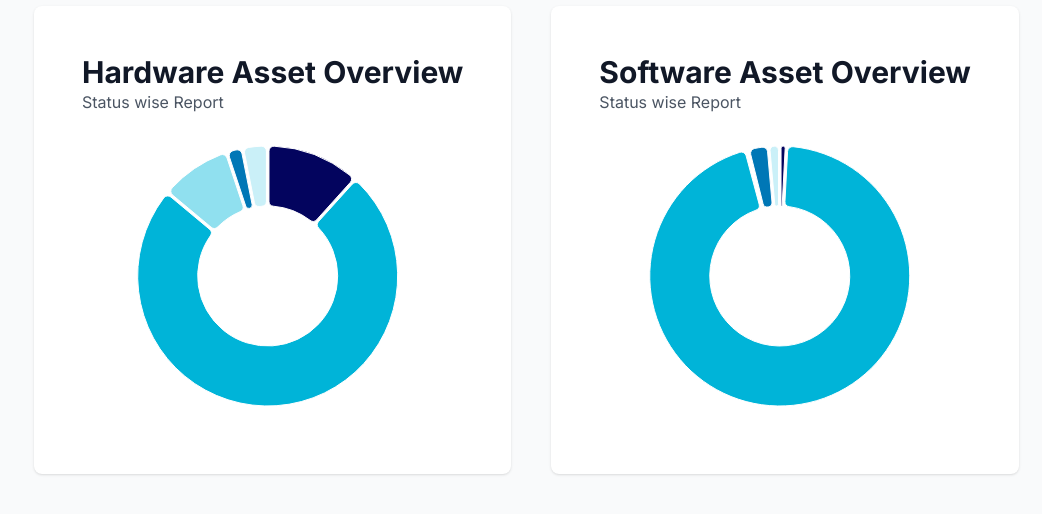
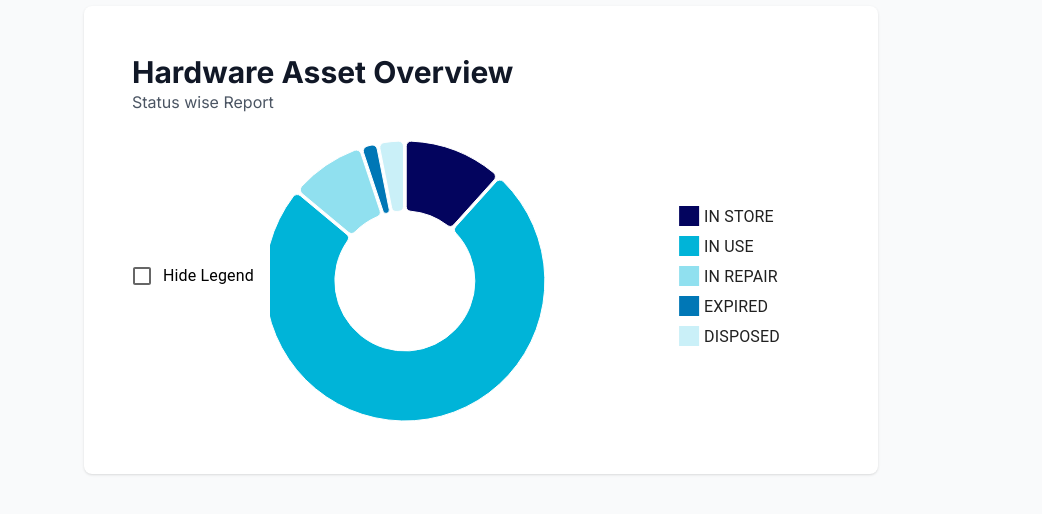
Before and after one commit to getwithashish/ExAM, a React (Vite) app in the folder exam_frontend/: page / in a window 1280 px wide. Shown: the part 106-620 px from the top of the page, without its empty margins (238-1280 px from the left). Built offline with nearby package versions, Linux system fonts and the light colour scheme.

Commit message:
feat: Add chart-legend functionality

```diff
--- a/exam_frontend/src/components/charts/piechart-hardware.tsx
+++ b/exam_frontend/src/components/charts/piechart-hardware.tsx
@@ -1,6 +1,8 @@
+import React, { useState } from 'react';
 import Stack from "@mui/material/Stack";
 import { PieChart } from "@mui/x-charts/PieChart";
-
+import FormControlLabel from '@mui/material/FormControlLabel';
+import Checkbox from '@mui/material/Checkbox';
 
 const data = [
     { label: "IN STORE", value: 200, color: '#03045e'},
@@ -10,28 +12,45 @@ const data = [
     { label: "DISPOSED", value: 50, color: '#caf0f8'},
 ];
 
+export default function PieChartHardware() {
+  const [isHidden, setIsHidden] = useState(false);
 
-export default function PieChartHardware() {
   return (
     <Stack direction="row">
+      <FormControlLabel
+        control={
+          <Checkbox
+            checked={isHidden}
+            onChange={(event) => setIsHidden(event.target.checked)}
+          />
+        }
+        label="Hide Legend"
+        labelPlacement="end"
+      />
+
       <PieChart
         series={[
           {
             data,
             innerRadius: 70,
-                outerRadius: 130,
+            outerRadius: 140,
             paddingAngle: 1,
             cornerRadius: 5,
             startAngle: 0,
             endAngle: 360,
-                cx: 140,
+            cx: 100,
+            cy:150,
             highlightScope: { faded: 'global', highlighted: 'item' },
-                faded: { innerRadius: 50, additionalRadius: -40, color: 'gray' },
+            faded: { innerRadius: 90, additionalRadius: -30, color: 'gray' },
           },
         ]}
-          width={300}
+        width={500}
         height={300}
-          legend ={{hidden: true}}
+        legend={{
+          direction: 'column',
+          position: { vertical: 'middle', horizontal: 'right' },
+          hidden: isHidden // Setting hidden property based on isHidden state
+        }}
       />
     </Stack>
   );
--- a/exam_frontend/src/components/charts/piechart-software.tsx
+++ b/exam_frontend/src/components/charts/piechart-software.tsx
@@ -11,27 +11,31 @@ const data = [
   ];
 
 
-export default function PieChartSoftware() {
+  export default function PieChartHardware() {
     return (
       <Stack direction="row">
+
         <PieChart
           series={[
             {
                 data,
                 innerRadius: 70,
-                outerRadius: 130,
+                outerRadius: 140,
                 paddingAngle: 1,
                 cornerRadius: 5,
                 startAngle: 0,
                 endAngle: 360,
-                cx: 140,
+                cx: 100,
+                cy:150,
                 highlightScope: { faded: 'global', highlighted: 'item' },
-                faded: { innerRadius: 50, additionalRadius: -40, color: 'gray' },
+                faded: { innerRadius: 90, additionalRadius: -30, color: 'gray' },
             },
           ]}
-          width={300}
+          width={500}
           height={300}
-          legend ={{hidden: true}}
+          legend ={{direction: 'column',
+          position: { vertical: 'middle', horizontal: 'right' },
+          padding: 100,}}
         />
       </Stack>
     );
--- a/exam_frontend/src/components/charts/piechartHandler.tsx
+++ b/exam_frontend/src/components/charts/piechartHandler.tsx
@@ -6,8 +6,8 @@ import PieChart2 from "./piechart-software"
 
 export const Statistics: FC = function () {
     return (
-      <div className="flex gap-10">
-      <div className="rounded-lg bg-white p-2 shadow dark:bg-gray-800 m:p-10 xl:p-12">
+      <div className="flex">
+      <div className="rounded-lg bg-white p-8 shadow dark:bg-gray-800 m:p-10 xl:p-12 w-4/5 h-2/3" style={{ marginLeft: "50px" }}>
           <div className="mb-3 flex items-center justify-between">
               <div className="shrink-0">
                   <span className="text-2xl font-bold leading-none text-gray-900 dark:text-white sm:text-3xl">
@@ -20,7 +20,7 @@ export const Statistics: FC = function () {
           </div>
           <PieChart/>
       </div>
-      <div className="rounded-lg bg-white p-2 shadow dark:bg-gray-800 m:p-10 xl:p-12">
+      {/* <div className="rounded-lg bg-white p-2 shadow dark:bg-gray-800 m:p-10 xl:p-12">
           <div className="mb-3 flex items-center justify-between">
               <div className="shrink-0">
                   <span className="text-2xl font-bold leading-none text-gray-900 dark:text-white sm:text-3xl">
@@ -32,7 +32,7 @@ export const Statistics: FC = function () {
               </div>
           </div>
           <PieChart2/>
-      </div>
+      </div> */}
   </div>
     );
   };
--- a/exam_frontend/src/layouts/navbar-sidebar.tsx
+++ b/exam_frontend/src/layouts/navbar-sidebar.tsx
@@ -1,9 +1,6 @@
-import { Footer } from "flowbite-react";
 import type { FC, PropsWithChildren } from "react";
 import Navbar from "../components/navbar";
 import Sidebar from "../components/sidebar";
-import { MdFacebook } from "react-icons/md";
-import { FaDribbble, FaGithub, FaInstagram, FaTwitter } from "react-icons/fa";
 
 interface NavbarSidebarLayoutProps {
   isFooter?: boolean;
```
Also changed, not shown: 1 other file (tests, documents, lock files or other folders). Lines whose indentation alone changed are shown as unchanged.
